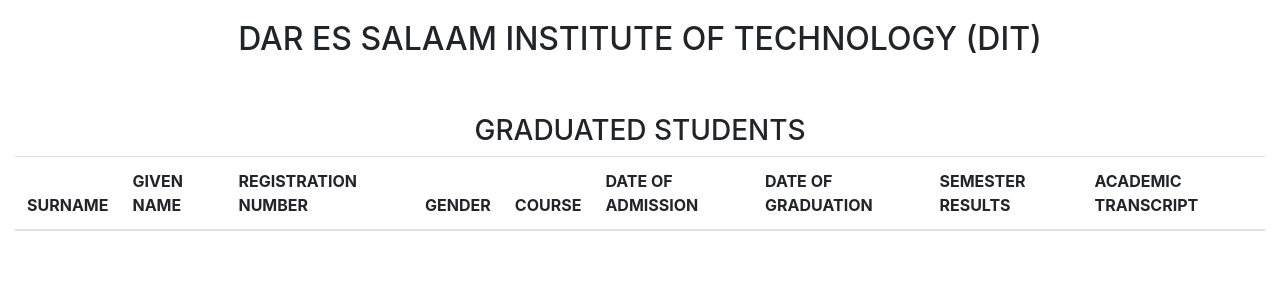
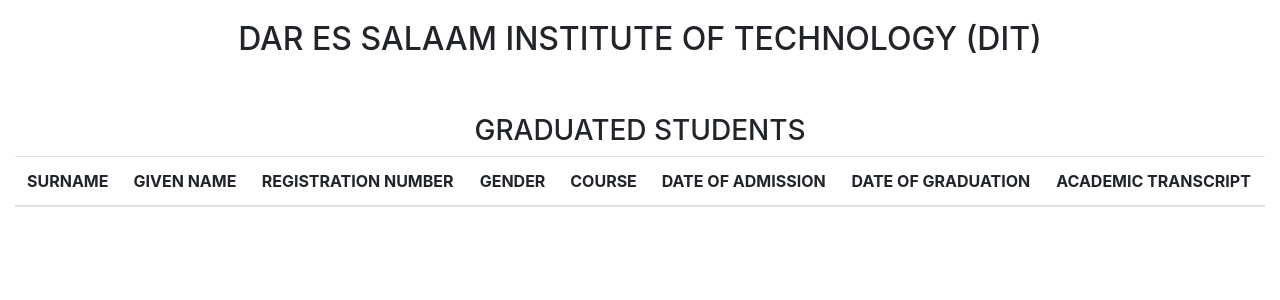
Before and after one commit to ndaga1603/academic_transcript, a Django app: page / in a window 1280 px wide. Shown: the top 300 px of the page. Run offline with Django 4.2, Linux system fonts and the light colour scheme; data that the repository does not hold is empty; some libraries are stand-ins or nearby versions.

Commit message:
changing template

```diff
--- a/academic_transcript/settings.py
+++ b/academic_transcript/settings.py
@@ -35,7 +35,9 @@
     'django.contrib.sessions',
     'django.contrib.messages',
     'django.contrib.staticfiles',
+
     'transcript_app',
+    'django_extensions',
 ]
 
 MIDDLEWARE = [
--- a/transcript_app/models.py
+++ b/transcript_app/models.py
@@ -137,6 +137,7 @@
     FE = models.FloatField()
     status = models.CharField(max_length=5, choices=STATUS)
 
+
     def __str__(self) -> str:
         return f"{self.student}  {self.academic_year} {self.semester}"
 
--- a/transcript_app/templates/index.html
+++ b/transcript_app/templates/index.html
@@ -30,7 +30,7 @@
                 <th scope="col">COURSE</th>
                 <th scope="col">DATE OF ADMISSION</th>
                 <th scope="col">DATE OF GRADUATION</th>
-                <th scope="col">SEMESTER RESULTS</th>
+
                 <th scope="col">ACADEMIC TRANSCRIPT</th>
                 </tr>
             </thead>
@@ -44,7 +44,7 @@
                 <td><b>{{ result.student.course }}</b></td>
                 <th scope="col">{{ result.student.name.date_joined.date }}</th>
                 <th scope="col">{{ result.academic_year }}</th>
-                <th scope="col"><a href="{{ result.get_absolute_url }}">SEMESTER RESULTS</a></th>
+
                 <th scope="col"><a href="{{ result.get_absolute_url }}">GENERATE TRANSCRIPT</a></th>
                 </tr>
             </tbody>
--- a/transcript_app/templates/transcript.html
+++ b/transcript_app/templates/transcript.html
@@ -25,12 +25,15 @@
               <div class="container">
 
                         <div class="row">
+
                             {% for result in semester_results %}
+
+
                             {% if object.student.name == result.student.name %}
                             {% if forloop.first %}
 
                             {% if semester_1_level_4 %}
-                            {{ result.student.name }}
+
 
                             <div class="col-12">
                                 <ul class="list-inline">
--- a/transcript_app/views.py
+++ b/transcript_app/views.py
@@ -38,44 +38,42 @@
         ca = getattr(semester_results, 'CA')
         fe = getattr(semester_results, 'FE')
         level = getattr(semester_results, 'nta_level')
-        sem_1 = Semester_Student_result.objects.filter(semester=1)
-        sem_2 = Semester_Student_result.objects.filter(semester=2)
-        for res in sem_1:
-
-            if int(res.nta_level.level) == 4:
-                context['semester_1_level_4'] = sem_1
-                print(int(res.nta_level.level))
-
-            if int(res.nta_level.level) == 5:
-                context['semester_1_level_5'] = sem_1
-
-            if int(res.nta_level.level) == 6:
-                context['semester_1_level_6'] = sem_1
-
-            if int(res.nta_level.level) == 7:
-                context['semester_1_level_7'] = sem_1
-
-            if int(res.nta_level.level) == 8:
-                context['semester_1_level_8'] = sem_1
-
-        for res in sem_2:
-
-            if int(level.level) == 4 and sem_2:
-                context['semester_2_level_4'] = sem_2
 
 
-            if int(level.level) == 5 and sem_2:
-                context['semester_2_level_5'] = sem_2
+        sem_1_level_4 = Semester_Student_result.objects.filter(
+                semester=1, nta_level__level=4)
+        sem_1_level_5 = Semester_Student_result.objects.filter(
+            semester=1, nta_level__level=5)
+        sem_1_level_6 = Semester_Student_result.objects.filter(
+            semester=1, nta_level__level=6)
+        sem_1_level_7 = Semester_Student_result.objects.filter(
+            semester=1, nta_level__level=7)
+        sem_1_level_8 = Semester_Student_result.objects.filter(
+            semester=1, nta_level__level=8)
 
-            if int(level.level) == 6 and sem_2:
-                context['semester_2_level_6'] = sem_2
+        sem_2_level_4 = Semester_Student_result.objects.filter(
+            semester=2, nta_level__level=4)
+        sem_2_level_5 = Semester_Student_result.objects.filter(
+            semester=2, nta_level__level=5)
+        sem_2_level_6 = Semester_Student_result.objects.filter(
+            semester=2, nta_level__level=6)
+        sem_2_level_7 = Semester_Student_result.objects.filter(
+            semester=2, nta_level__level=7)
+        sem_2_level_8 = Semester_Student_result.objects.filter(
+            semester=2, nta_level__level=8)
 
 
-            if int(level.level) == 7 and sem_2:
-                context['semester_2_level_7'] = sem_2
+        context['semester_1_level_4'] = sem_1_level_4
+        context['semester_1_level_5'] = sem_1_level_5
+        context['semester_1_level_6'] = sem_1_level_6
+        context['semester_1_level_7'] = sem_1_level_7
+        context['semester_1_level_8'] = sem_1_level_8
 
-            if int(level.level) == 8 and sem_2:
-                context['semester_2_level_8'] = sem_2
+        context['semester_2_level_4'] = sem_2_level_4
+        context['semester_2_level_5'] = sem_2_level_5
+        context['semester_2_level_6'] = sem_2_level_6
+        context['semester_2_level_7'] = sem_2_level_7
+        context['semester_2_level_8'] = sem_2_level_8
 
         score = ca + fe
         if int(level.level) <= 5:
```
